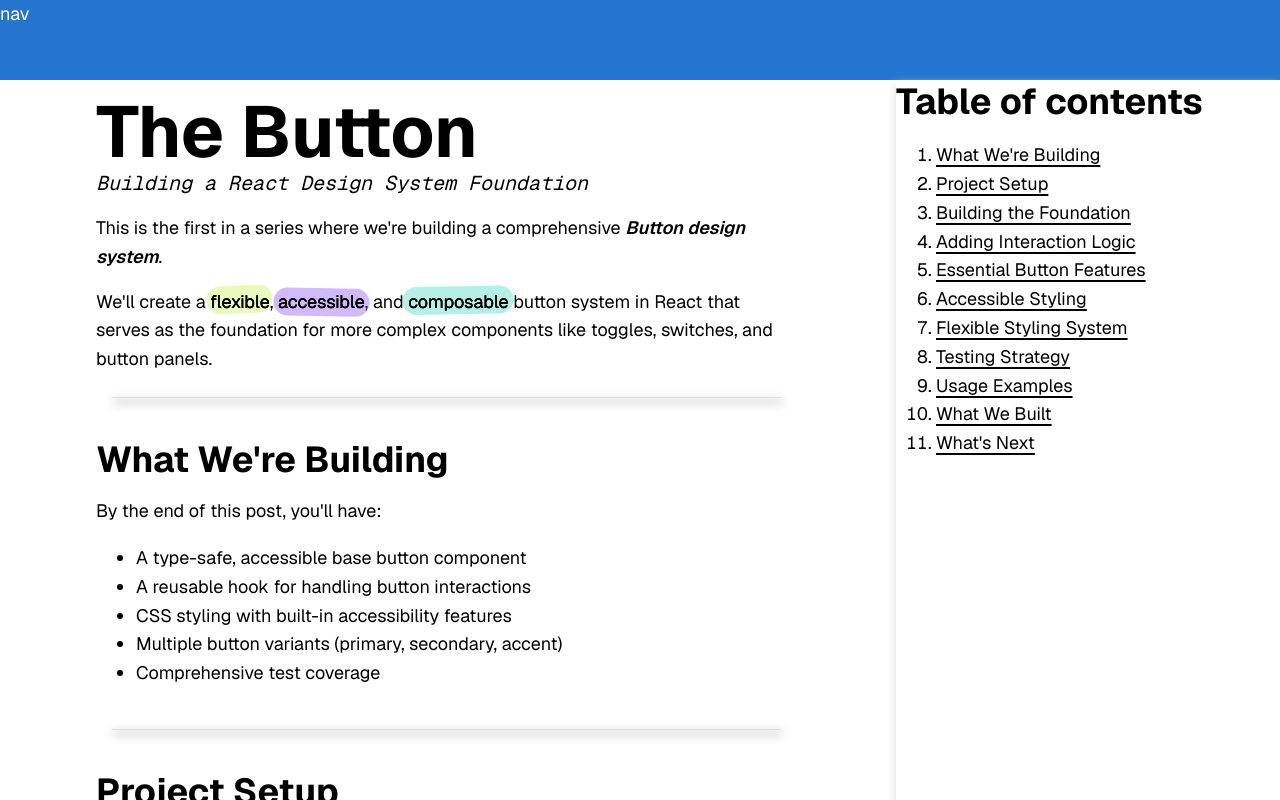
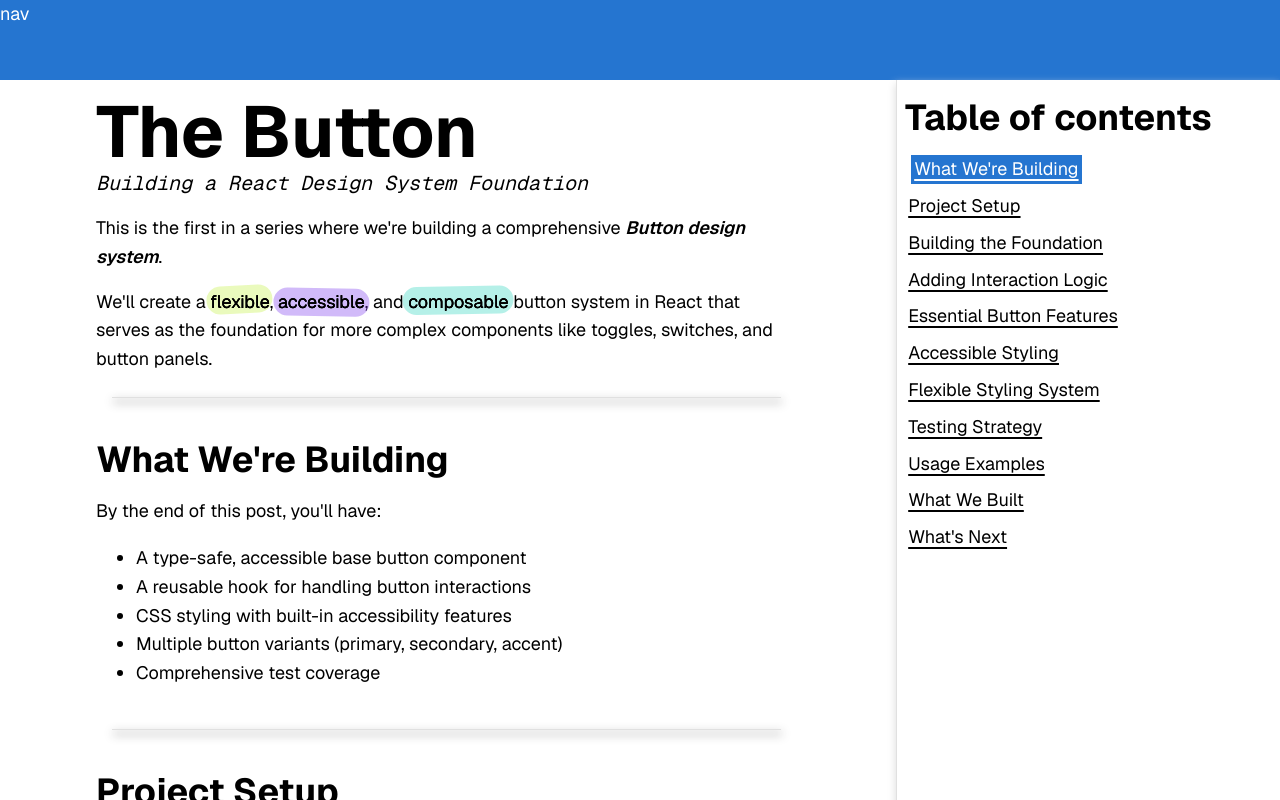
Before and after one commit to codercarl1243/react_components_system, a Next.js app: page /blog/design-system/buttons/base2 in a window 1280 px wide. Shown: the top 800 px of the page. Built offline with nearby package versions, Linux system fonts and the light colour scheme.

Commit message:
ADD post sidebar observer relative to contents on page

```diff
--- a/app/styles/components/post/post.sidebar.css
+++ b/app/styles/components/post/post.sidebar.css
@@ -5,13 +5,68 @@
     overflow-y: auto;
     align-self: start;
     box-shadow: -1px 4px 8px var(--color-neutral-200);
+    border-left: 1px solid var(--color-neutral-200);
+    padding-inline: calc(var(--spacing) * 2);
+    padding-block-start: calc(var(--spacing) * 4);
+}
+
+.toc-list {
+    list-style: none;
+    margin: 0;
+    padding: 0 0 var(--spacing);
+}
+
+.toc-list>*:not(:last-child) {
+    margin-block-end: calc(var(--spacing) * 2);
+}
+
+.toc-item {
+    transition: transform 0.2s ease-out;
+}
+
+.toc-item--active {
+    transform: translateX(calc(var(--spacing) * 1.5));
+}
+
+.toc-item--active::before {
+    content: '';
+    position: absolute;
+    left: -0.5rem;
+    top: 50%;
+    transform: translateY(-50%);
+    width: 4px;
+    height: 0.9lh;
+    background-color: var(--color-primary-400);
+    border-radius: 1.5px;
+    animation: slideIn 0.4s cubic-bezier(0.5, 1.5, 0.25, 2);
+}
+
+@keyframes slideIn {
+    from {
+        opacity: 0;
+        height: 0%;
+    }
+
+    to {
+        opacity: 1;
+        height: 100%;
+    }
+}
+
+.toc-link {
+    padding-inline: 0.2rem;
+}
+
+.toc-link--active {
+    color: var(--color-neutral-100) !important;
+    background-color: var(--color-primary-400);
 }
 
 @media screen and (min-width: 56rem) {
 
     .post-sidebar {
-      display: block;
-      position: sticky;
+        display: block;
+        position: sticky;
 
     }
 
@@ -24,6 +79,6 @@
         display: grid;
         grid-template-columns: 1fr max(250px, 30%);
         grid-template-rows: 1fr;
-        column-gap: 0.25rem;
+        column-gap: var(--spacing);
     }
 }
--- a/components/post/post.sidebar.tsx
+++ b/components/post/post.sidebar.tsx
@@ -1,7 +1,10 @@
+'use client';
 import { Children, type ComponentProps } from 'react'
 import Heading from '@/components/heading'
 import clsx from 'clsx'
 import Image from 'next/image'
+import { usePost } from '@/components/post/usePost';
+import Link from '@/components/link';
 
 type TableOfContentsItem = {
     id: string;
@@ -26,20 +29,36 @@ export default function PostSideBar({
     const hasContents = contents.length > 0
     const hasRelated = relatedPosts.length > 0
     const hasExtras = author || Children.count(children) > 0
-
+    const { activeId } = usePost();
     if (!hasContents && !hasRelated && !hasExtras) return null
-
+    const handleContentsClick = (e: React.MouseEvent<HTMLAnchorElement>, href: string) => {
+        e.preventDefault();
+        const element = document.querySelector(href);
+        if (element) {
+            element.scrollIntoView({
+                behavior: 'instant',
+                block: 'start'
+            });
+        }
+    };
     return (
-        <aside className={clsx('post-sidebar', className)} {...props}>
+        <aside className={clsx('post-sidebar flow-8', className)} {...props}>
             {/* Table of contents */}
             {hasContents && (
-                <nav className="post-sidebar__contents" aria-labelledby="toc-heading">
+                <nav className="post-sidebar__contents flow-4" aria-labelledby="toc-heading">
                     <Heading headingLevel={2} id="toc-heading">Table of contents</Heading>
-                    <ol>
+                    <ol className='toc-list'>
                         {contents.map(item => {
+                            const isActive = activeId === item.id;
                             return (
-                                <li key={item.id}>
-                                    <a href={item.href}>{item.label}</a>
+                                <li key={item.id} className={clsx('toc-item', { 'toc-item--active': isActive })}>
+                                    <Link
+                                        href={item.href}
+                                        className={clsx('toc-link', {'toc-link--active': isActive })}
+                                        onClick={(e) => handleContentsClick(e, item.href)}
+                                    >
+                                        {item.label}
+                                    </Link>
                                 </li>
                             )
                         })}
--- /dev/null
+++ b/components/post/usePost.tsx
@@ -0,0 +1,62 @@
+'use client';
+import { useEffect, useState } from 'react';
+
+export function usePost() {
+  const [activeId, setActiveId] = useState('');
+
+  useEffect(() => {
+    // Find all anchor links in the TOC and extract their target IDs
+    const tocContainer = document.querySelector('.post-sidebar__contents');
+    if (!tocContainer) return;
+
+    const tocLinks = tocContainer.querySelectorAll('a[href^="#"]');
+    const contentIds = Array.from(tocLinks).map(link => {
+      const href = link.getAttribute('href');
+      return href ? href.substring(1) : '';
+    }).filter(Boolean);
+
+    if (!contentIds.length) return;
+
+    const observer = new IntersectionObserver(
+      (entries) => {
+        // Find the entry with the highest intersection ratio that's actually intersecting
+        const visibleEntries = entries.filter(entry => entry.isIntersecting);
+
+        if (visibleEntries.length > 0) {
+          // Sort by intersection ratio and position to get the most prominent section
+          const mostVisible = visibleEntries.reduce((prev, current) => {
+            // Prefer sections that are more visible (higher intersection ratio)
+            if (current.intersectionRatio > prev.intersectionRatio) {
+              return current;
+            }
+            // If intersection ratios are similar, prefer the one higher up on the page
+            if (Math.abs(current.intersectionRatio - prev.intersectionRatio) < 0.1) {
+              return current.boundingClientRect.top < prev.boundingClientRect.top ? current : prev;
+            }
+            return prev;
+          });
+
+          setActiveId(mostVisible.target.id);
+        }
+      },
+      {
+        // Trigger when 20% of the section is visible
+        threshold: [0, 0.2, 0.4, 0.6, 0.8, 1.0],
+        // Add some margin to trigger slightly before/after the exact boundary
+        rootMargin: '-20px 0px -80% 0px'
+      }
+    );
+
+    // Observe all sections
+    contentIds.forEach(id => {
+      const element = document.getElementById(id);
+      if (element) {
+        observer.observe(element);
+      }
+    });
+
+    return () => observer.disconnect();
+  }, []);
+
+  return {activeId};
+}
```
